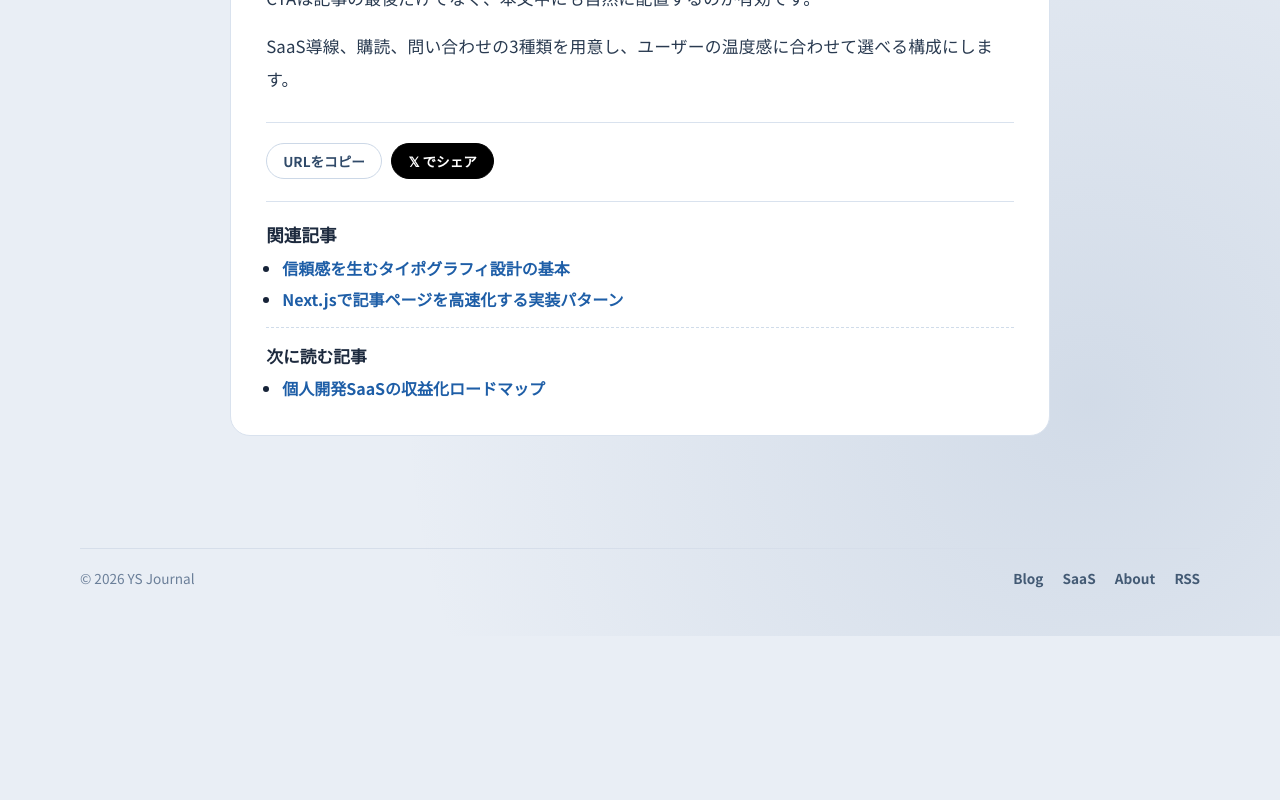
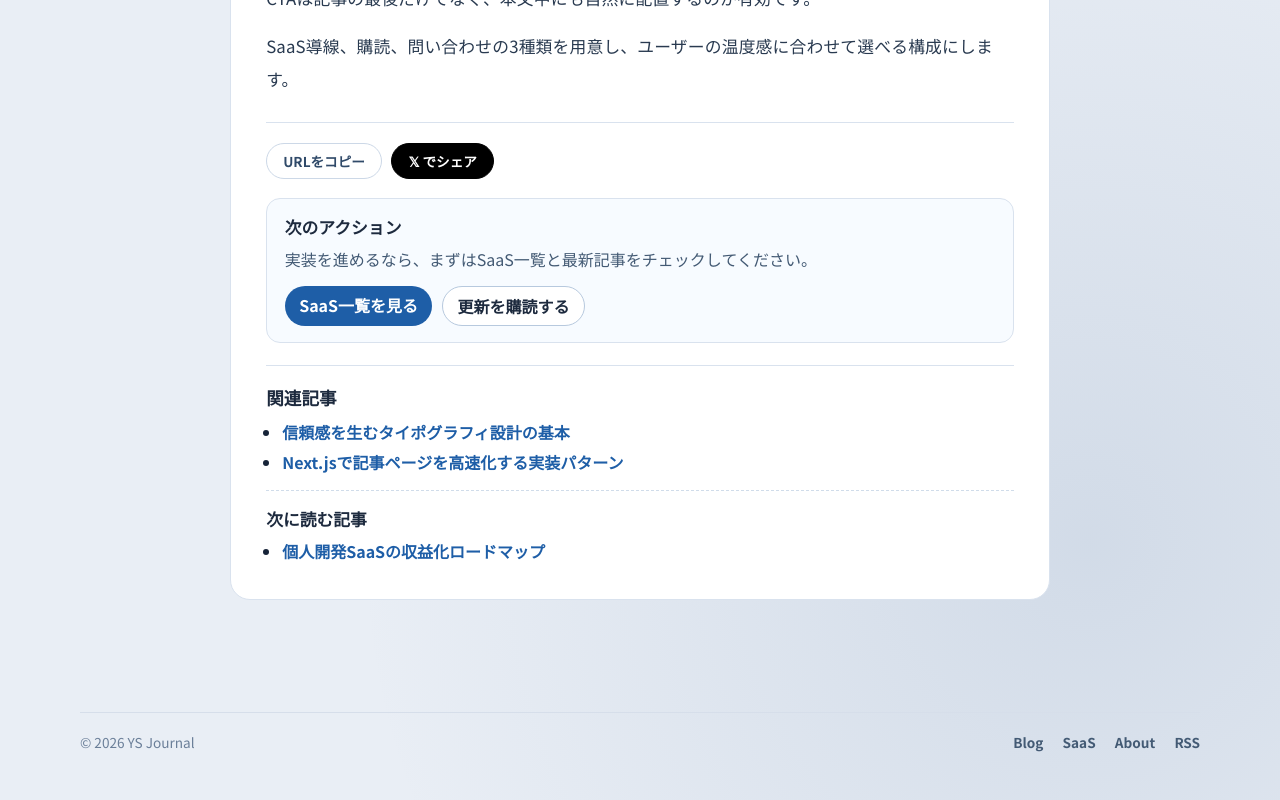
Before and after one commit to ysdev421/ys-portfolio, a Next.js app: page /blog/enterprise-blog-checklist-2026 in a window 1280 px wide. Shown: the part 921-1721 px from the top of the page. Before the commit the page ends 1557 px from the top, so only its background shows below. Built offline with nearby package versions, Linux system fonts and the light colour scheme; a web font is replaced by a local one.

Commit message:
記事末尾に明確なCTA導線を追加

```diff
--- a/app/blog/[slug]/page.module.css
+++ b/app/blog/[slug]/page.module.css
@@ -179,6 +179,51 @@
   border-top: 1px solid #d9e2ee;
 }
 
+.postCta {
+  margin-top: 1.2rem;
+  border: 1px solid #d9e2ee;
+  border-radius: 14px;
+  background: #f7fbff;
+  padding: 1rem 1.1rem;
+}
+
+.postCta h2 {
+  font-size: 1.05rem;
+  color: #1d2a3e;
+}
+
+.postCta p {
+  margin-top: 0.45rem;
+  color: #435a74;
+  line-height: 1.7;
+}
+
+.postCtaActions {
+  margin-top: 0.75rem;
+  display: flex;
+  flex-wrap: wrap;
+  gap: 0.6rem;
+}
+
+.postCtaPrimary,
+.postCtaSecondary {
+  display: inline-block;
+  border-radius: 999px;
+  padding: 0.45rem 0.9rem;
+  font-weight: 700;
+}
+
+.postCtaPrimary {
+  background: #1e5ea7;
+  color: #ffffff;
+}
+
+.postCtaSecondary {
+  border: 1px solid #b7c9de;
+  color: #1d2a3e;
+  background: #ffffff;
+}
+
 .related {
   margin-top: 1.4rem;
   padding-top: 1.2rem;
--- a/app/blog/[slug]/page.tsx
+++ b/app/blog/[slug]/page.tsx
@@ -151,6 +151,21 @@ export default async function BlogDetailPage({ params }: PageProps) {
         <div className={styles.shareRow}>
           <ShareButton title={post.title} />
         </div>
+        <section className={styles.postCta} aria-label="読了後のアクション">
+          <h2>次のアクション</h2>
+          <p>実装を進めるなら、まずはSaaS一覧と最新記事をチェックしてください。</p>
+          <div className={styles.postCtaActions}>
+            <Link href="/products" className={styles.postCtaPrimary}>
+              SaaS一覧を見る
+            </Link>
+            <a
+              href="mailto:hello@example.com?subject=YS%20Journal%20購読希望"
+              className={styles.postCtaSecondary}
+            >
+              更新を購読する
+            </a>
+          </div>
+        </section>
         {related.length > 0 && (
           <section className={styles.related}>
             <h2>関連記事</h2>
```
